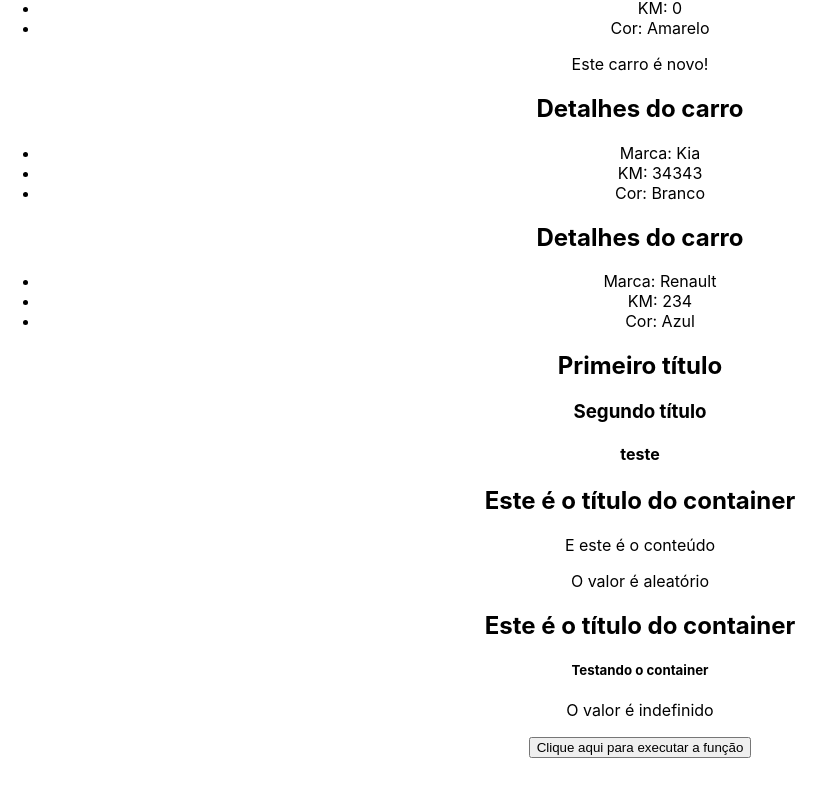
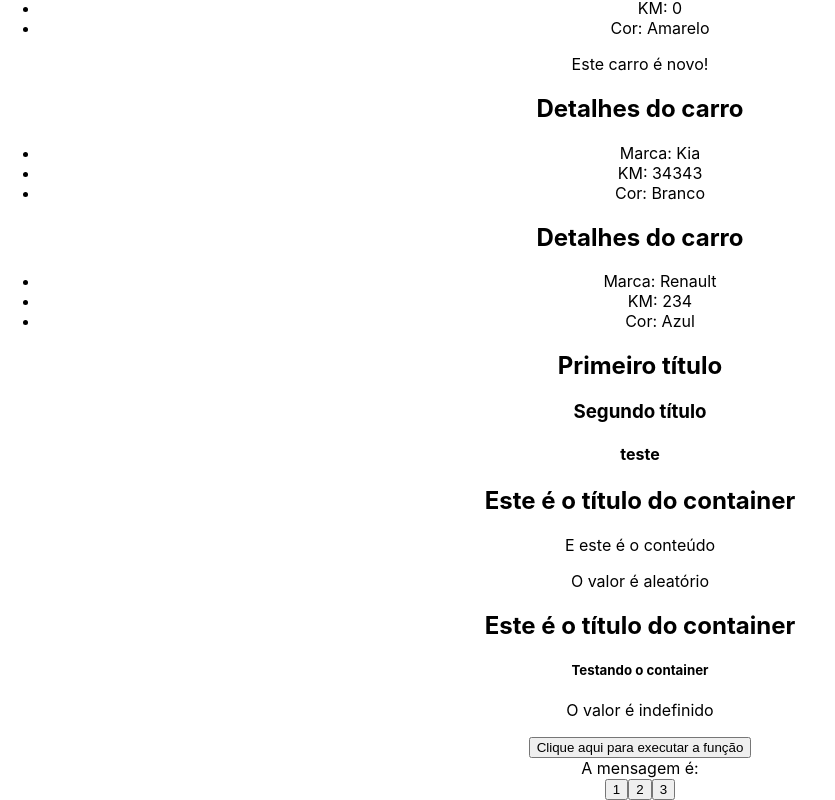
Before and after one commit to sucodelarangela/miniblog, a React (Create React App) app in the folder 3_AVANCANDO_NO_REACT/avancando-react/: page / in a window 1280 px wide. Shown: the part 2106-2906 px from the top of the page, without its empty margins (0-835 px from the left). Before the commit the page ends 2864 px from the top, so only its background shows below. Built offline with nearby package versions, Linux system fonts and the light colour scheme.

Commit message:
dealing with state lift

```diff
--- a/3_AVANCANDO_NO_REACT/avancando-react/src/App.js
+++ b/3_AVANCANDO_NO_REACT/avancando-react/src/App.js
@@ -16,6 +16,8 @@ import City from './assets/city.jpg';
 
 // hooks
 import { useState } from 'react';
+import Message from './Components/Message';
+import ChangeMsgState from './Components/ChangeMsgState';
 
 function App() {
   // const name = 'Tereza';
@@ -30,6 +32,13 @@ function App() {
   function showMessage() {
     console.log("Evento do componente pai");
   }
+
+  // State and function to deal with state lift
+  const [message, setMessage] = useState('');
+
+  const handleMessage = (msg) => {
+    setMessage(msg);
+  };
 
   return (
     <div className="App">
@@ -65,6 +74,10 @@ function App() {
       </Container>
 
       <ExecuteFunction myFunction={showMessage} />
+
+      {/* State Lift */}
+      <Message msg={message} />
+      <ChangeMsgState handleMessage={handleMessage} />
     </div>
   );
 }
--- /dev/null
+++ b/3_AVANCANDO_NO_REACT/avancando-react/src/Components/ChangeMsgState.js
@@ -0,0 +1,13 @@
+const ChangeMsgState = ({ handleMessage }) => {
+  const messages = ["Oi", "Olá", "Oi, tudo bem?"];
+
+  return (
+    <div>
+      <button onClick={() => handleMessage(messages[0])}>1</button>
+      <button onClick={() => handleMessage(messages[1])}>2</button>
+      <button onClick={() => handleMessage(messages[2])}>3</button>
+    </div>
+  );
+};
+
+export default ChangeMsgState;
--- /dev/null
+++ b/3_AVANCANDO_NO_REACT/avancando-react/src/Components/Message.js
@@ -0,0 +1,7 @@
+const Message = ({ msg }) => {
+  return (
+    <div>A mensagem é: {msg}</div>
+  );
+};
+
+export default Message;
```
